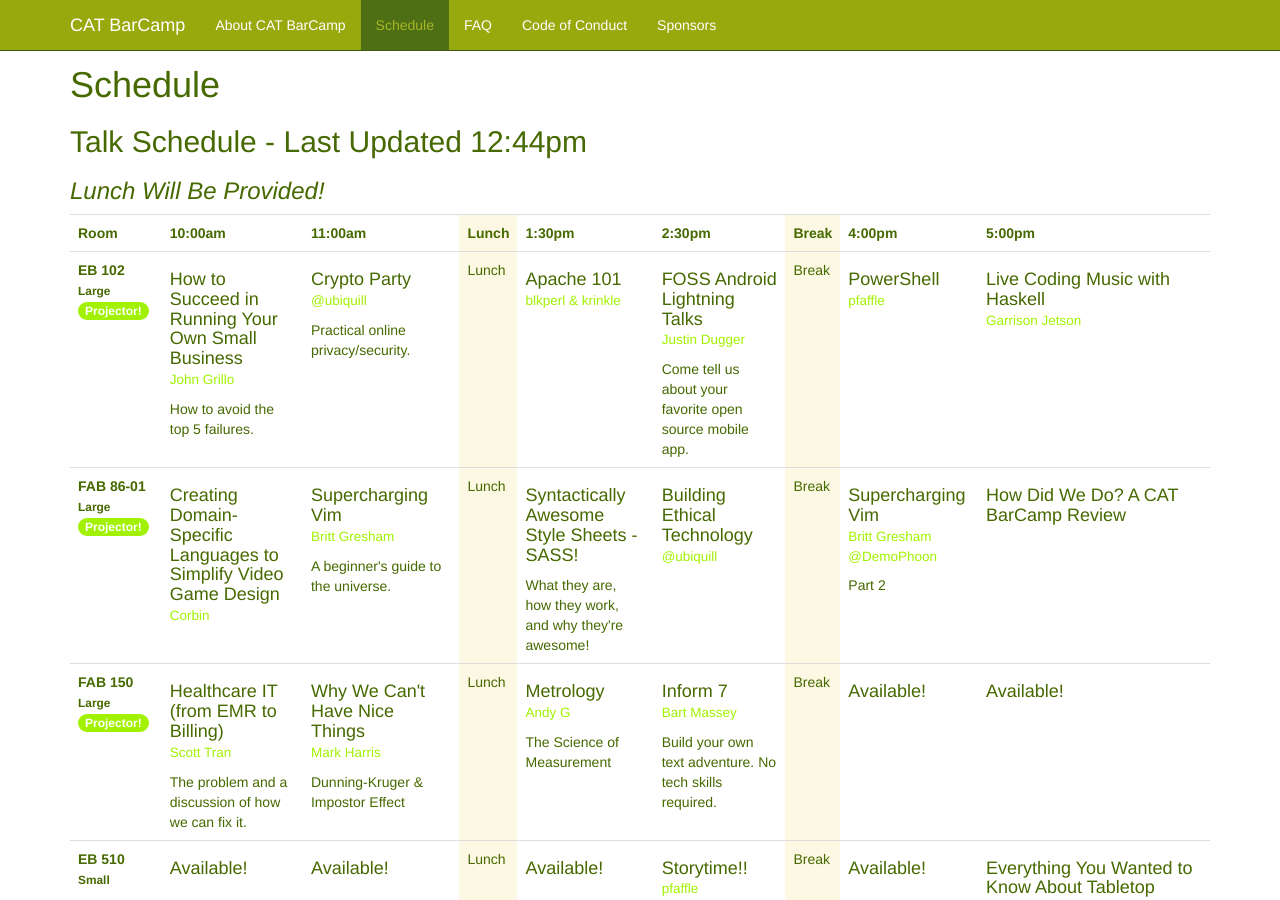
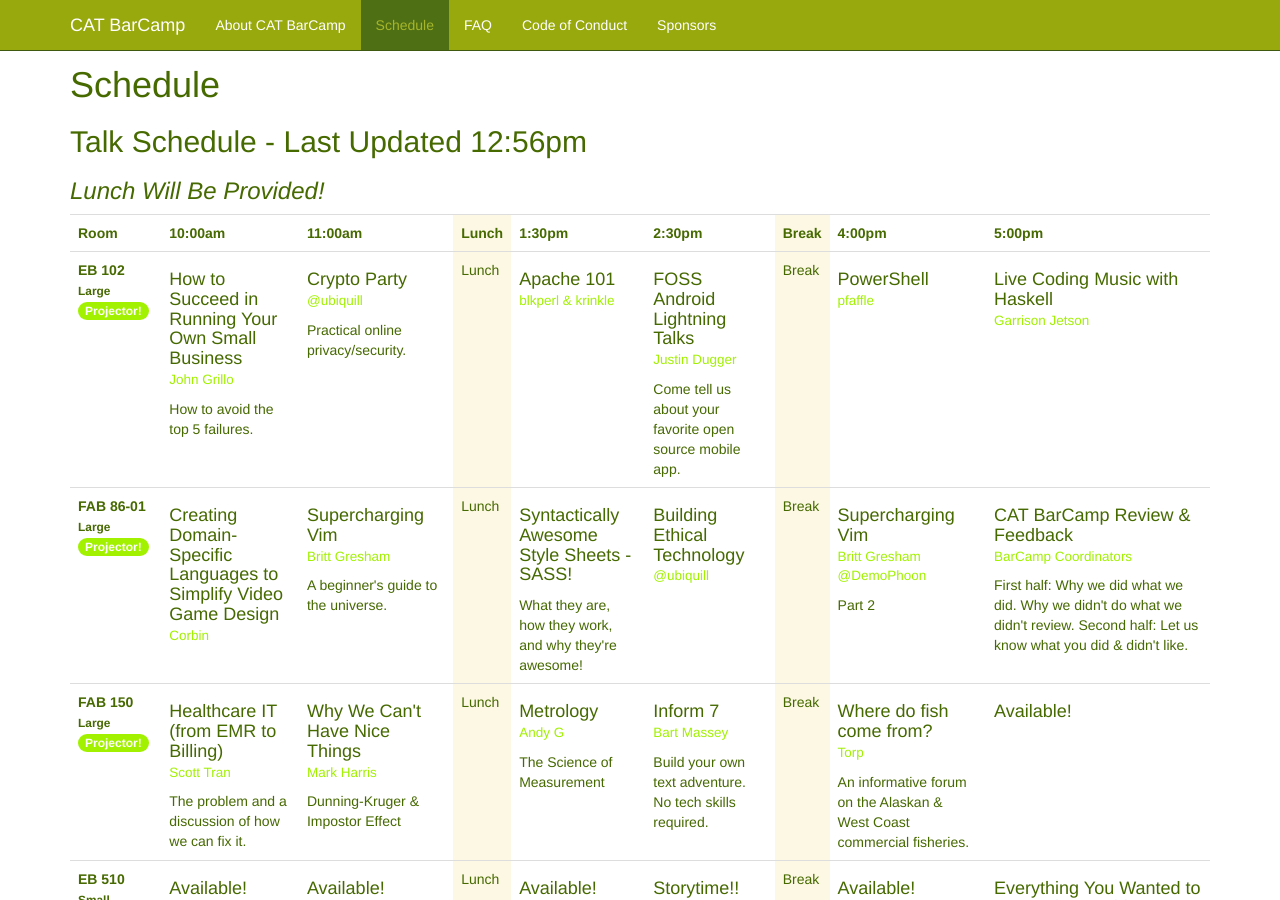
Before and after one commit to catbarcamp/catbarcamp.github.io, a Jekyll site: the page built from schedule.html, in a window 1280 px wide and 900 px high. Built offline with Jekyll 4.4.1, drawn with Linux system fonts in a browser that asks for light colours.

Commit message:
Automated schedule update.

```diff
--- a/schedule.html
+++ b/schedule.html
@@ -4,7 +4,7 @@
 section: schedule
 ---
 
-<h2>Talk Schedule - Last Updated 12:44pm</h2>
+<h2>Talk Schedule - Last Updated 12:56pm</h2>
 <h3><em>Lunch Will Be Provided!</em></h3>
 <table class="table table-hover">
   <tr>
@@ -84,7 +84,7 @@
       Break
     </td>
     <td><h4>Supercharging Vim<br><small>Britt Gresham @DemoPhoon</small></h4>Part 2</td>
-    <td><h4>How Did We Do? A CAT BarCamp Review<br><small></small></h4></td>
+    <td><h4>CAT BarCamp Review & Feedback<br><small>BarCamp Coordinators</small></h4>First half: Why we did what we did. Why we didn't do what we didn't review. Second half: Let us know what you did & didn't like.</td>
   </tr>
   <tr>
     <th>
@@ -108,7 +108,7 @@
     <td class="bg-warning">
       Break
     </td>
-    <td><h4>Available!<br><small></small></h4></td>
+    <td><h4>Where do fish come from?<br><small>Torp</small></h4>An informative forum on the Alaskan & West Coast commercial fisheries.</td>
     <td><h4>Available!<br><small></small></h4></td>
   </tr>
   <tr>
```
